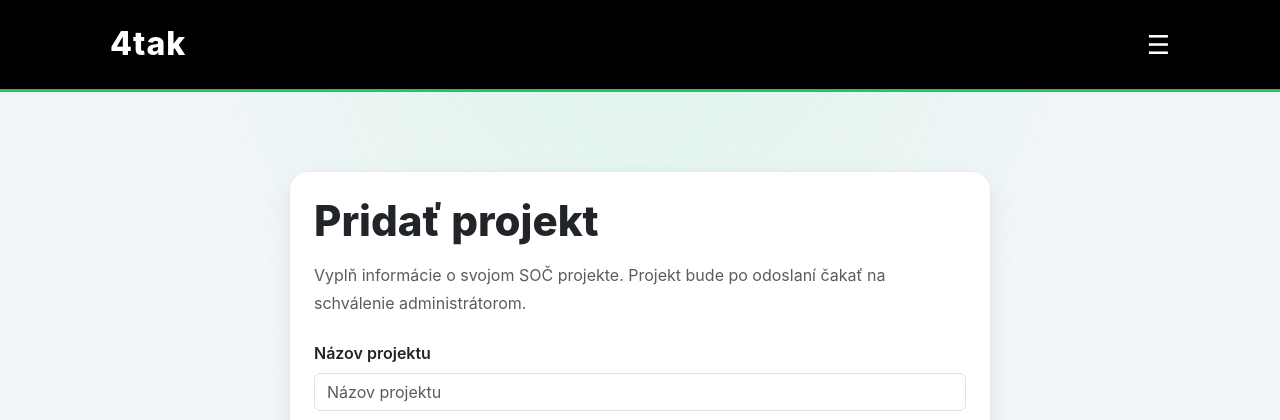
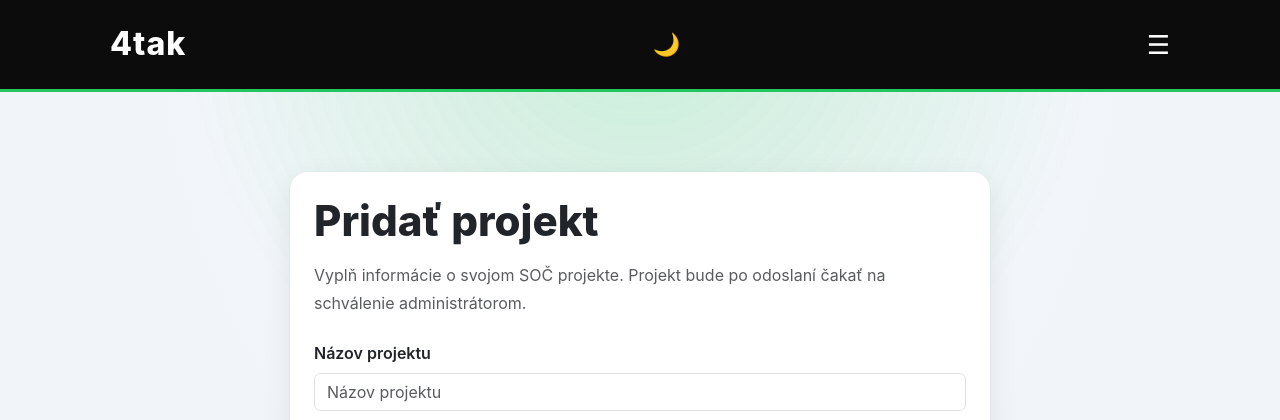
Before and after one commit to GrandpaCannibal043/4tak-soc, a Django app: page /add/ in a window 1280 px wide. Shown: the top 420 px of the page. Run offline with Django 5.2, Linux system fonts and the light colour scheme; a user stored in the database is signed in.

Commit message:
nightday

```diff
--- a/projects/templates/projects/base.html
+++ b/projects/templates/projects/base.html
@@ -13,40 +13,92 @@
    FAREBNÁ PALETA
 ========================= */
         :root {
+            --bg-main: #f1f5f9;
+            --bg-card: #ffffff;
+            --bg-soft: #c4c5c9;
+
+            --header-bg: #0c0c0c; /* VŽDY tmavý header */
+
+            --text-main: #010905;
+            --text-muted: #475569;
+
             --green: #22c55e;
             --green-dark: #15803d;
-            --black: #000000;
-            --white: #ffffff;
-            --gray-bg: #f1f5f9;
-            --gray-text: #475569;
+
+            /* 👇 GLOW farby */
+            --glow-color: rgba(34,197,94,0.12);
+            --bg-grad-1: #f8fafc;
+            --bg-grad-2: #f1f5f9;
+        }
+
+        body {
+            margin: 0;
+            font-family: "Inter", Arial, Helvetica, sans-serif;
+            color: var(--text-main);
+            z-index: 10;
+
+            background:
+                radial-gradient(
+                    circle at top,
+                    var(--glow-color),
+                    transparent 45%
+                ),
+                radial-gradient(
+                    ellipse at top,
+                    var(--bg-grad-1) 0%,
+                    var(--bg-grad-2) 55%,
+                    var(--bg-main) 100%
+                );
+
+            background-attachment: fixed;
+            transition: background 0.4s ease, color 0.3s ease;
+        }
+
+
+        body.dark {
+            --bg-main: #07461f;
+            --bg-card: #0c0c0c;
+            --bg-soft: #171717;
+
+            --text-main: #e5e7eb;
+            --text-muted: #9ca3af;
+
+            --glow-color: rgba(34,197,94,0.08);
+            --bg-grad-1: #000000;
+            --bg-grad-2: #101010;
+        }
+
+        body::before {
+            content: "";
+            position: fixed;
+            inset: 0;
+            pointer-events: none;
+
+            z-index: -1; /* 👈 KRITICKÉ */
+
+            background:
+                radial-gradient(
+                    circle at top,
+                    rgba(34, 197, 94, 0.12),
+                    transparent 45%
+                );
         }
 
         /* =========================
         ZÁKLAD
         ========================= */
-        body {
-            margin: 0;
-            font-family: "Inter", Arial, Helvetica, sans-serif;
-            color: #0f172a;
 
-            /* jemný tmavší gradient podklad */
-            background:
-                radial-gradient(
-                    ellipse at top,
-                    #f8fafc 0%,
-                    #f1f5f9 55%,
-                    #f1f5f9 100%
-        );
-}
 
         /* =========================
         HEADER
         ========================= */
         header {
-            position: relative;
-            background-color: var(--black);
+            background-color: var(--header-bg);
             border-bottom: 3px solid var(--green);
             padding: 25px 0;
+            position: sticky;
+            top: 0;
+            z-index: 1000;
         }
 
         header h2 {
@@ -115,17 +167,24 @@
 
         /* malé menu */
         .nav-menu {
-            position: absolute;
-            top: 70px;
+            position: fixed;
+            top: 90px;
             right: 20px;
+            z-index: 2000;
             background-color: #000;
             border: 2px solid var(--green);
             border-radius: 14px;
             padding: 14px 20px;
             min-width: 180px;
             box-shadow: 0 20px 40px rgba(0,0,0,0.4);
-            display: none;
-            z-index: 1000;
+                    /* 🔥 ANIMÁCIA */
+            opacity: 0;
+            transform: translateY(-10px) scale(0.98);
+            pointer-events: none;
+
+            transition:
+                opacity 0.25s ease,
+                transform 0.25s ease;
         }
 
         .nav-menu a {
@@ -143,7 +202,16 @@
 
         /* zobrazenie */
         .nav-menu.show {
-            display: block;
+            opacity: 1;
+            transform: translateY(0) scale(1);
+            pointer-events: auto;
+        }
+
+        * {
+            transition:
+                background-color 0.3s ease,
+                color 0.2s ease,
+                box-shadow 0.3s ease;
         }
 
 
@@ -158,6 +226,7 @@
             max-width: 1100px;
             margin: 80px auto;
             padding: 0 20px;
+            z-index: 0;
         }
 
         /* HERO – stred stránky */
@@ -188,7 +257,7 @@
         }
 
         p {
-            color: var(--gray-text);
+            color: var(--text-muted);
             line-height: 1.7;
             max-width: 720px;
         }
@@ -205,7 +274,7 @@
         }
 
         .feature {
-            background-color: white;
+            background-color: var(--bg-card);
             padding: 32px;
             border-radius: 18px;
             box-shadow: 0 10px 30px rgba(0,0,0,0.08);
@@ -228,8 +297,9 @@
         KARTY (PROJEKTY, DETAILY)
         ========================= */
         .card {
-            background-color: white;
+            background-color: var(--bg-card);
             border-radius: 18px;
+            z-index: 10;
             padding: 32px;
             border: none;
             box-shadow: 0 10px 30px rgba(0,0,0,0.08);
@@ -433,6 +503,12 @@
                 0 0 40px rgba(34,197,94,0.12);
         }
 
+        .theme-toggle {
+            font-size: 22px;
+            color: white;
+            cursor: pointer;
+            user-select: none;
+        }
 
 
 
@@ -458,9 +534,13 @@ function togglePassword(inputId, btn) {
 <header>
     <div class="header-inner">
         <h2>4tak</h2>
+        <div class="theme-toggle" onclick="toggleTheme()">🌙</div>
         <div class="hamburger" onclick="toggleMenu()">☰</div>
     </div>
 
+</header>
+
+<!-- 🔥 MENU JE TU – NIE V HEADERI -->
 <div id="navMenu" class="nav-menu">
     <a href="{% url 'index' %}">Domov</a>
     <a href="{% url 'project_list' %}">Projekty</a>
@@ -474,7 +554,6 @@ function togglePassword(inputId, btn) {
         <a href="{% url 'register' %}">Registrácia</a>
     {% endif %}
 </div>
-</header>
 
 
 <div class="container">
@@ -491,6 +570,27 @@ function toggleMenu() {
 }
 </script>
 
+<script>
+function toggleTheme() {
+    document.body.classList.toggle("dark");
+
+    const isDark = document.body.classList.contains("dark");
+    localStorage.setItem("theme", isDark ? "dark" : "light");
+
+    document.querySelector(".theme-toggle").textContent = isDark ? "☀️" : "🌙";
+}
+
+/* pri načítaní */
+document.addEventListener("DOMContentLoaded", () => {
+    const savedTheme = localStorage.getItem("theme");
+
+    if (savedTheme === "dark") {
+        document.body.classList.add("dark");
+        document.querySelector(".theme-toggle").textContent = "☀️";
+    }
+});
+</script>
+
 
 </body>
 </html>
```
Lines whose indentation alone changed are shown as unchanged.
